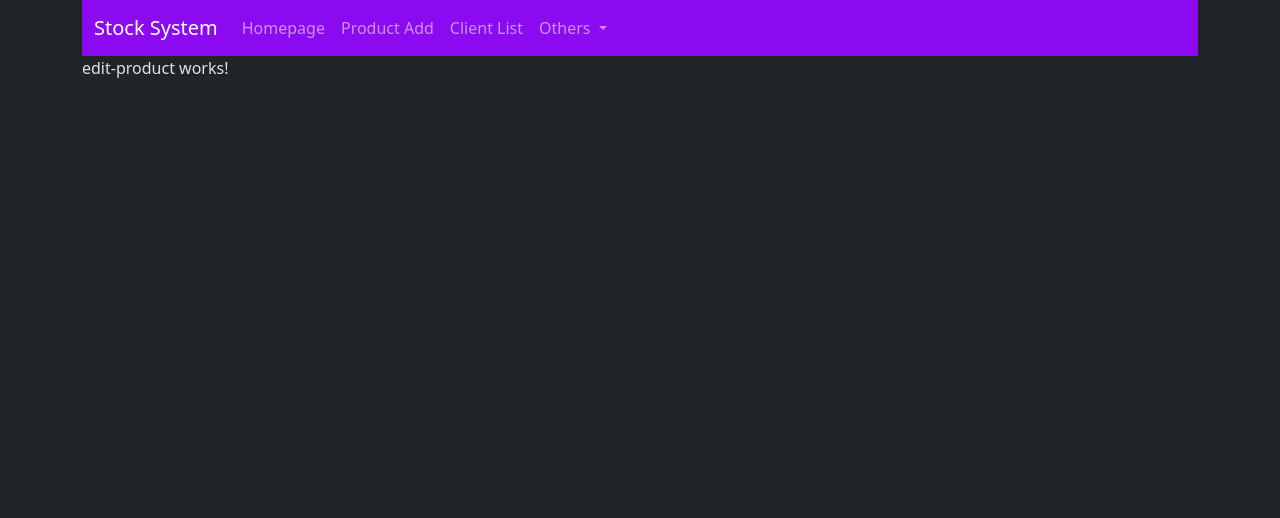
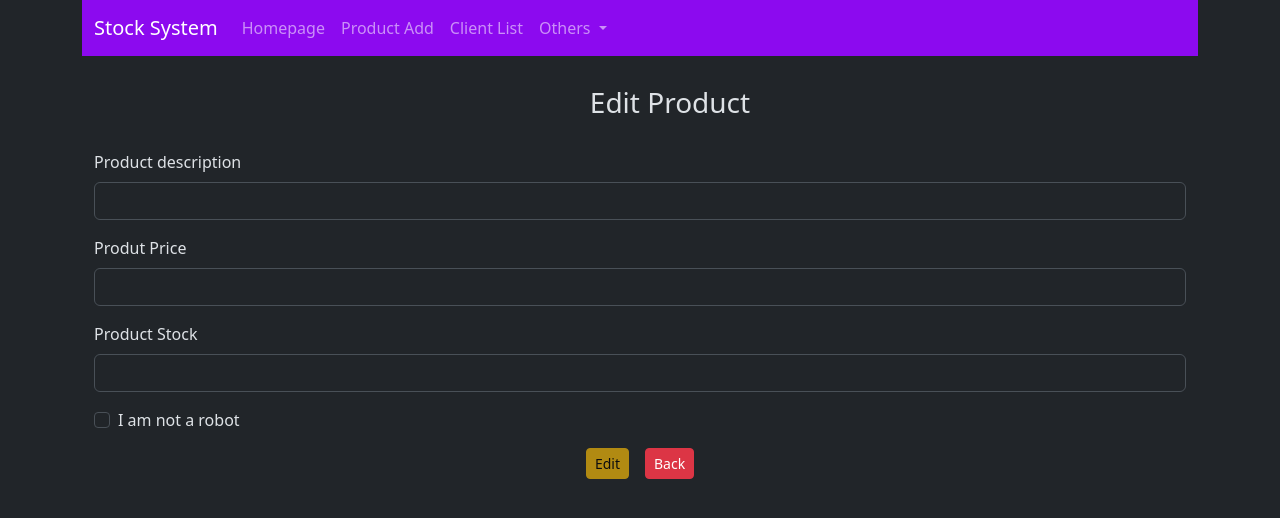
Before and after one commit to BrunoM98/SpringBoot-Angular-Stock, an Angular app in the folder inventary-app/: page /edit-product/1 in a window 1280 px wide. Shown: the top 518 px of the page. Built offline with nearby package versions, Linux system fonts and the light colour scheme; no server answers.

Commit message:
Implementacion de estructura para editar en Angular y logica en Spring

```diff
--- a/inventary-app/src/app/edit-product/edit-product.html
+++ b/inventary-app/src/app/edit-product/edit-product.html
@@ -1 +1,46 @@
-<p>edit-product works!</p>
+<div class="container">
+    <div class="container text-center" style="margin: 30px;">
+        <h3>Edit Product</h3>
+
+    </div>
+    <form (ngSubmit)="onSubmit()">
+        <div class="mb-3">
+            <label for="description" class="form-label">
+                Product description</label>
+            <input type="text" class="form-control" id="description" name="description"
+            [(ngModel)] = "product.description">
+        </div>
+        <div class="mb-3">
+            <label for="price" class="form-label">
+                Produt Price</label>
+            <input type="number" step="any" class="form-control" id="price" name="price"
+            [(ngModel)] = "product.price">
+        </div>
+        <div class="mb-3">
+            <label for="stock" class="form-label">
+                Product Stock</label>
+            <input type="number" class="form-control" id="stock" name="stock"
+            [(ngModel)] = "product.stock">
+        </div>
+ <div class="mb-3 form-check">
+    <input
+        type="checkbox"
+        class="form-check-input"
+        id="robotCheck"
+        #robotCheck
+        (change)="0"> <label class="form-check-label" for="robotCheck">
+        I am not a robot
+    </label>
+</div>
+
+<div class="text-center">
+    <button
+        type="submit"
+        class="btn btn-warning btn-sm me-3"
+        [disabled]="!robotCheck.checked">
+        Edit
+    </button>
+    <a href="/" class="btn btn-danger btn-sm">Back</a>
+</div>
+    </form>
+</div>
--- a/inventary-app/src/app/edit-product/edit-product.ts
+++ b/inventary-app/src/app/edit-product/edit-product.ts
@@ -1,10 +1,32 @@
-import { Component } from '@angular/core';
+import { Component, inject, NO_ERRORS_SCHEMA } from '@angular/core';
+import { Product } from '../product';
+import { ProductService } from '../product-service';
+import { ActivatedRoute } from '@angular/router';
+import { FormsModule } from '@angular/forms';
 
 @Component({
   selector: 'app-edit-product',
-  imports: [],
+  imports: [FormsModule],
   templateUrl: './edit-product.html',
 })
 export class EditProduct {
 
+  product: Product = new Product();
+  id!: number;
+
+  private productService = inject(ProductService);
+  private rout = inject(ActivatedRoute);
+
+  ngOnInit(){
+    this.id = this.rout.snapshot.params['id'];
+    this.productService.obteinProdutID(this.id).subscribe({
+      next: (data) => this.product = data,
+      error: (errors: any) => console.log(errors)
+    });
+  }
+
+  onSubmit(){
+
+  }
+
 }
--- a/inventary-app/src/app/product-service.ts
+++ b/inventary-app/src/app/product-service.ts
@@ -19,4 +19,8 @@ export class ProductService {
 addProduct(product: Product): Observable<Object>{
   return this.clientHTTP.post(this.baseURL, product);
 }
+
+obteinProdutID(id: number){
+  return this.clientHTTP.get<Product>(`${this.baseURL}/${id}`)
 }
+}
```
Also changed, not shown: 1 other file (tests, documents, lock files or other folders).
